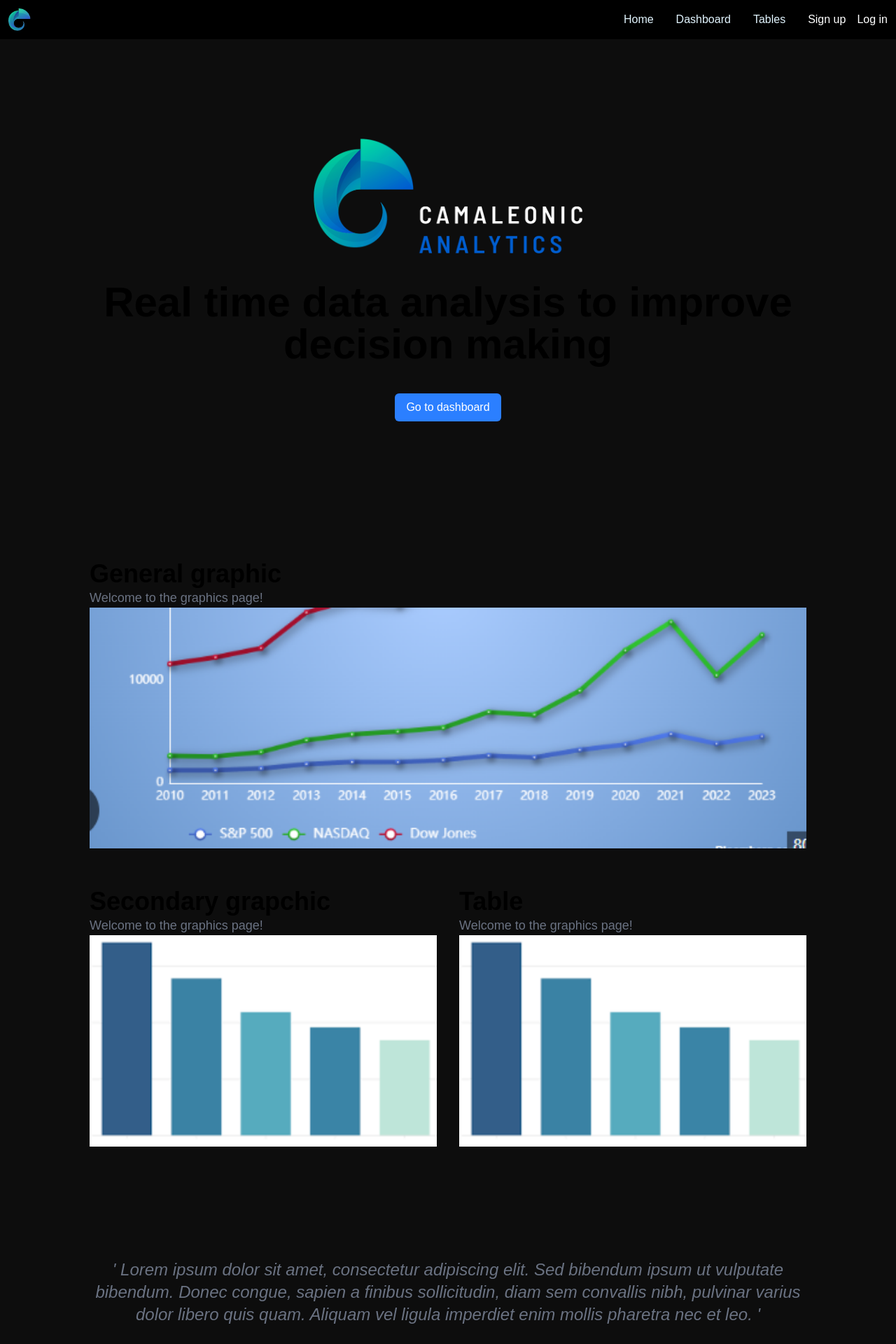
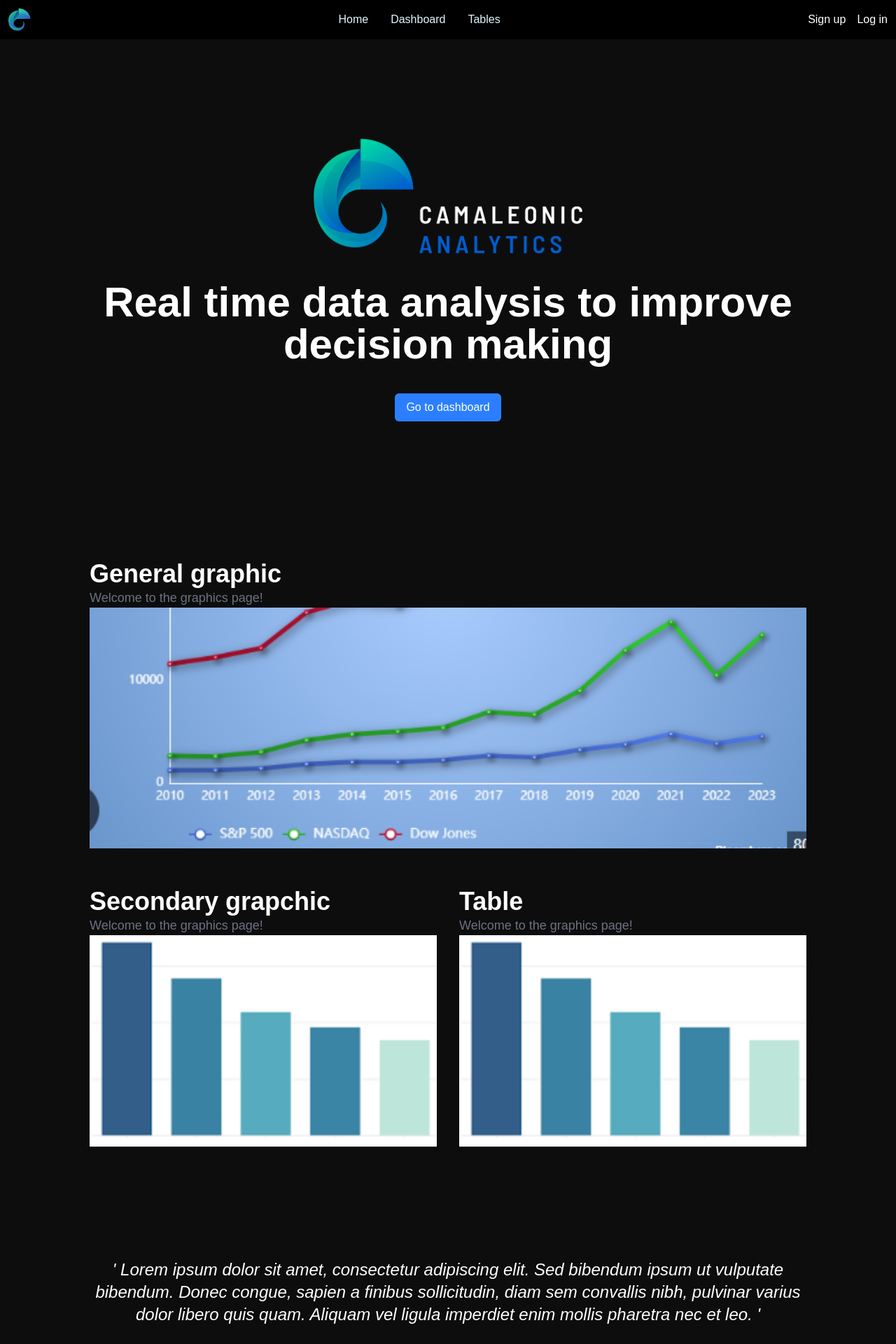
Before and after one commit to EPdesarrollo/camaleonic-test, a Next.js app: page / in a window 1280 px wide. Shown: the top 1920 px of the page at 70% size. Built offline with nearby package versions, Linux system fonts and the light colour scheme; no server answers.

Commit message:
Implement component of Unauthorization

```diff
--- a/src/app/dashboard/page.tsx
+++ b/src/app/dashboard/page.tsx
@@ -5,8 +5,11 @@ import Unauthorization from "@/components/Authorization/Unauthorization";
 
 export async function dashboard() {
   const session = await auth0.getSession();
+  if (session) {
+    console.log("Session: ", session.user);
+  }
   if (!session) {
-    return <Unauthorization />;
+    return <Unauthorization pageTitle="Dashboard" />;
   }
   return (
     <main className="min-h-screen w-screen p-8 pt-20 bg-white  ">
--- a/src/app/page.tsx
+++ b/src/app/page.tsx
@@ -6,7 +6,7 @@ export default function Home() {
       <section className=" h-screen w-screen p-8 grid place-items-center">
         <div className="w-11/12 md:w-3xl lg:w-5xl   flex flex-col gap-10 items-center justify-center">
           <img className="w-96" src="/logo_camaleonic.png" />
-          <h1 className="text-6xl text-center font-bold">
+          <h1 className="text-6xl text-center text-white font-bold">
             Real time data analysis to improve decision making
           </h1>
           <button className="bg-blue-500 text-white px-4 py-2 rounded-md hover:bg-blue-600 transition duration-200">
@@ -16,7 +16,7 @@ export default function Home() {
       </section>
       <Graphics />
       <section className="w-11/12 md:w-3xl lg:w-5xl m-auto mt-40 gap-16">
-        <p className="text-center text-2xl text-gray-500 mb-40 ">
+        <p className="text-center text-white text-2xl  mb-40 ">
           <em>
             ' Lorem ipsum dolor sit amet, consectetur adipiscing elit. Sed
             bibendum ipsum ut vulputate bibendum. Donec congue, sapien a finibus
--- a/src/app/tables/page.tsx
+++ b/src/app/tables/page.tsx
@@ -5,7 +5,7 @@ import Unauthorization from "@/components/Authorization/Unauthorization";
 export async function tables() {
   const session = await auth0.getSession();
   if (!session) {
-    return <Unauthorization />;
+    return <Unauthorization pageTitle="Tables" />;
   }
   return (
     <main className="min-h-screen w-screen p-8 pt-20 bg-white position-relative">
--- a/src/components/Authorization/LoginButton.tsx
+++ b/src/components/Authorization/LoginButton.tsx
@@ -17,7 +17,7 @@ export async function LoginButton() {
   }
   return (
     <div className="flex gap-x-4">
-      <h1 className="text-white">{session.user.name}!</h1>
+      <h1 className="text-white">{session.user.name}</h1>
       <a className="text-white" href="/auth/logout">
         Log out
       </a>
--- a/src/components/Authorization/Unauthorization.tsx
+++ b/src/components/Authorization/Unauthorization.tsx
@@ -1,9 +1,9 @@
-export function Unauthorization() {
+export function Unauthorization({ pageTitle }: { pageTitle: string }) {
   return (
     <main className="min-h-screen w-screen p-4 pt-20 bg-white grid place-items-center">
-      <div className="p-5 bg-gray-100 rounded-md shadow-md text-center">
-        <h1 className="mb-4 text-4xl font-bold text-black">Dashboard</h1>
-        <p>Forbidden: Log in to access this page.</p>
+      <div className="w-96 p-10 bg-gray-200 rounded-md shadow-md text-center">
+        <h1 className="mb-4 text-4xl text-black font-bold ">{pageTitle}</h1>
+        <p className="text-black">Log in to access this page.</p>
         <a href="/auth/login">
           <button className="mt-4 px-4 py-1  bg-blue-500 text-white  rounded-md hover:bg-blue-600 transition duration-200">
             Log in
--- a/src/components/Home/Graphics.tsx
+++ b/src/components/Home/Graphics.tsx
@@ -2,18 +2,18 @@ export function Graphics() {
   return (
     <section className="w-11/12 md:w-3xl lg:w-5xl m-auto  gap-16">
       <div className="mb-14">
-        <h1 className="text-4xl font-bold">General graphic</h1>
+        <h1 className="text-4xl text-white font-bold">General graphic</h1>
         <p className="text-lg text-gray-500">Welcome to the graphics page!</p>
         <img className="w-full" src="/placeholderGraphics2.png" />
       </div>
       <div className="flex gap-8 justify-between">
         <div className="w-full">
-          <h1 className="text-4xl font-bold">Secondary grapchic</h1>
+          <h1 className="text-4xl text-white font-bold">Secondary grapchic</h1>
           <p className="text-lg text-gray-500">Welcome to the graphics page!</p>
           <img className="w-full" src="/placeholderGraphics.png" />
         </div>
         <div className="w-full">
-          <h1 className="text-4xl font-bold">Table</h1>
+          <h1 className="text-4xl text-white font-bold">Table</h1>
           <p className="text-lg text-gray-500">Welcome to the graphics page!</p>
           <img className="w-full" src="/placeholderGraphics.png" />
         </div>
--- a/src/components/NavBar.tsx
+++ b/src/components/NavBar.tsx
@@ -27,9 +27,8 @@ export function NavBar() {
           >
             Tables
           </a>
-
-          <LoginButton />
         </div>
+        <LoginButton />
       </div>
     </nav>
   );
```
